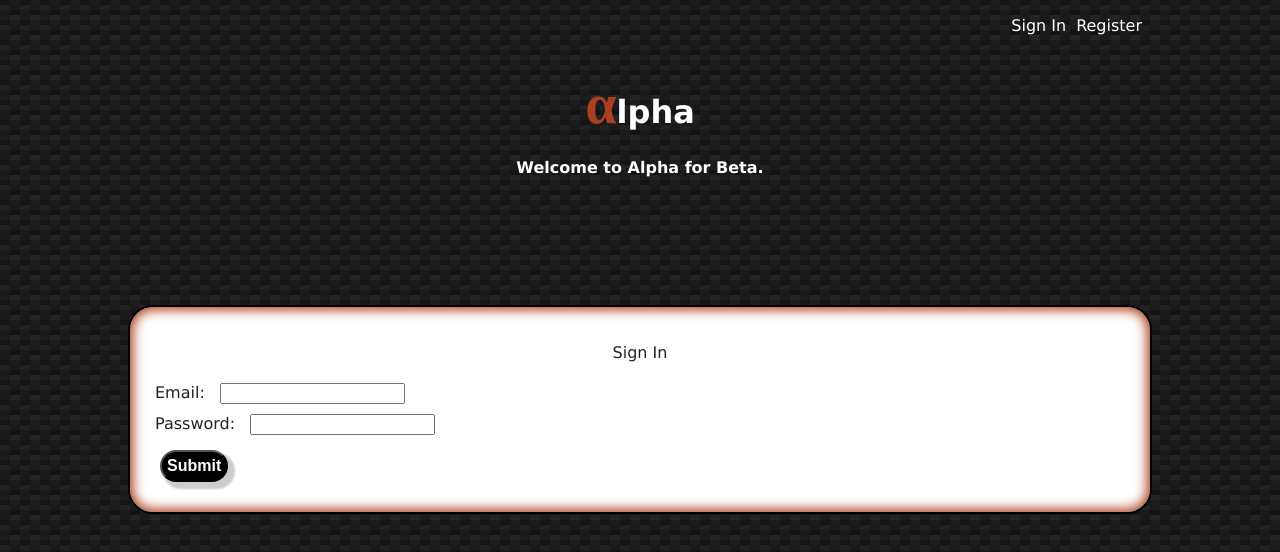
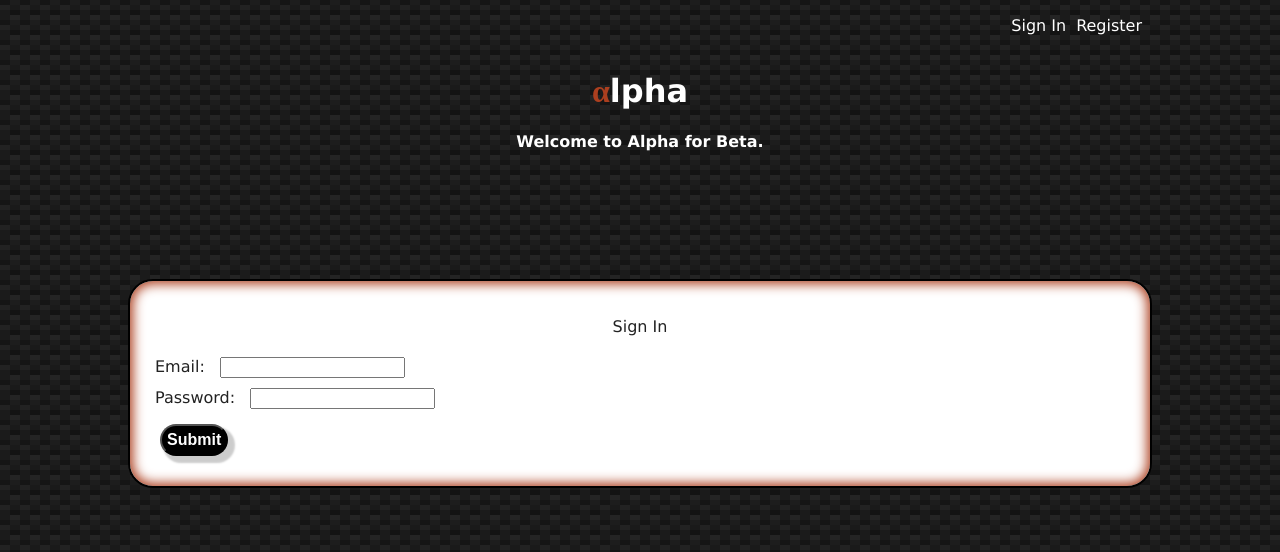
Before and after one commit to lillialjackson/Alpha, a React (Create React App) app: page / in a window 1280 px wide. Shown: the top 552 px of the page. Built offline with nearby package versions, Linux system fonts and the light colour scheme.

Commit message:
app.css change

```diff
--- a/src/App.css
+++ b/src/App.css
@@ -6,10 +6,7 @@
 
 }
 .alpha {
-  font-size: 1.75em;
+  /* font-size: 1.75em; */
   font-family: cursive;
   color: #ac3f1f;
 }
-.App-Intro {
-
-}
```
